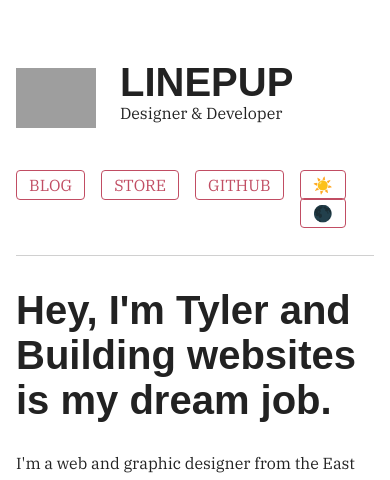
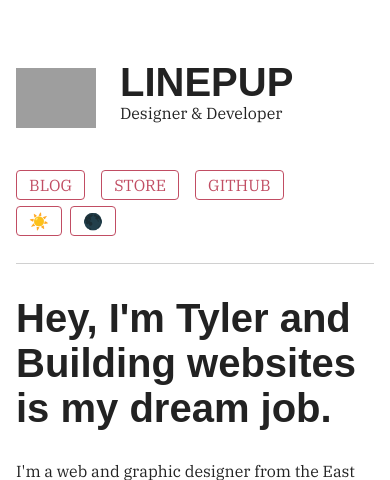
Before and after one commit to tylerwoodcook/linepup_com, a PHP site: page /default.php in a window 390 px wide. Shown: the top 480 px of the page. Run offline with PHP 8.4, Linux system fonts and the light colour scheme; some libraries are stand-ins or nearby versions; some web fonts are replaced; grey boxes are pictures that could not be loaded.

Commit message:
Update styles.css

```diff
--- a/assets/styles.css
+++ b/assets/styles.css
@@ -164,20 +164,12 @@ body.theme-dark .nav-item:hover {
     padding-bottom: 32px;
     grid-template-columns: 1fr;
   }
-  /* .header-title-container {
-    flex-direction: column;
-    align-items: start;
-    gap: 0;
-  } */
   .header-logo {
     max-width: 80px;
   }
   .header-title {
     font-size: 40px;
     margin-bottom: 8px;
-  }
-  .header-theme-container {
-    flex-direction: column;
   }
 }
 
```
